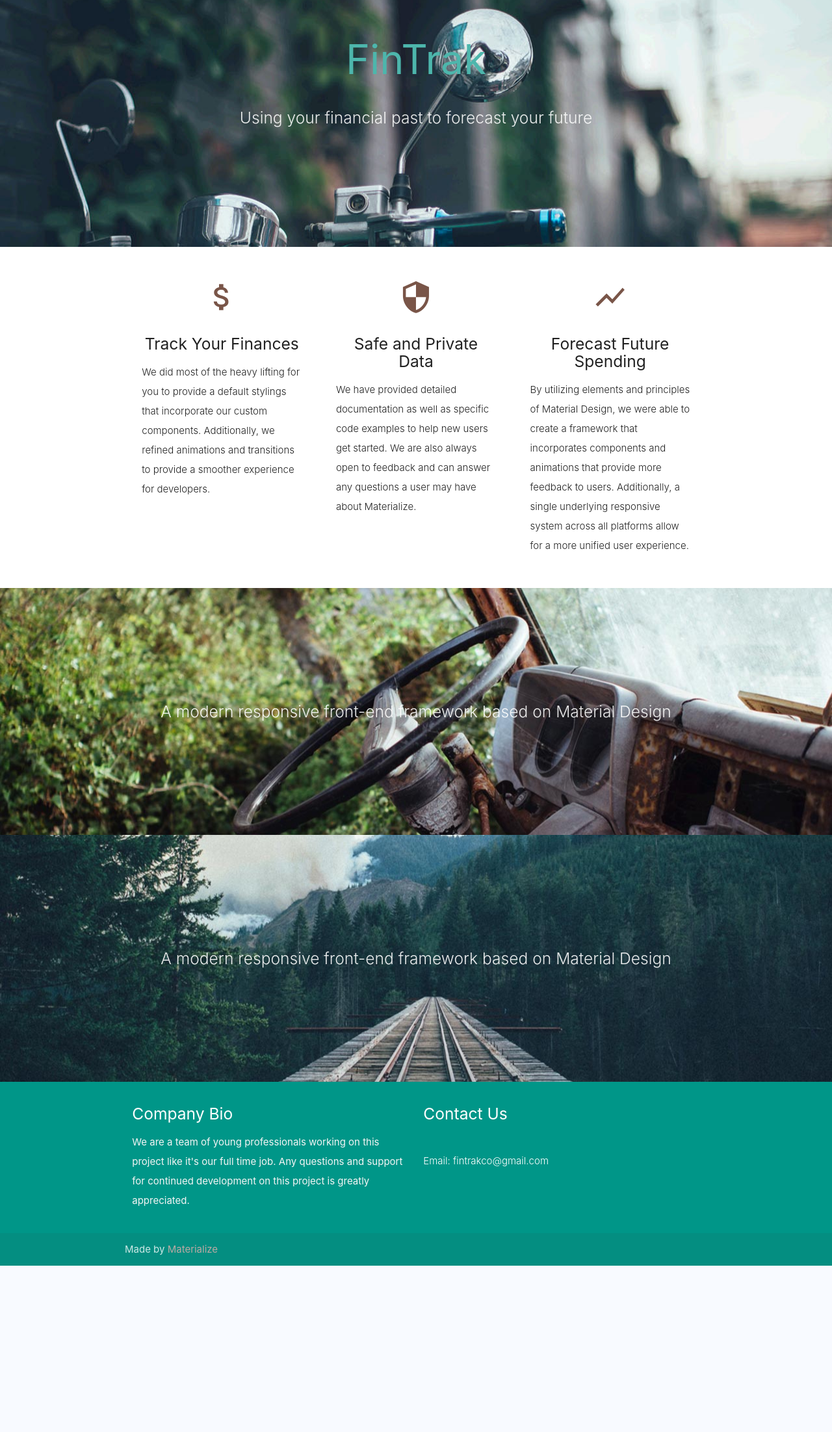
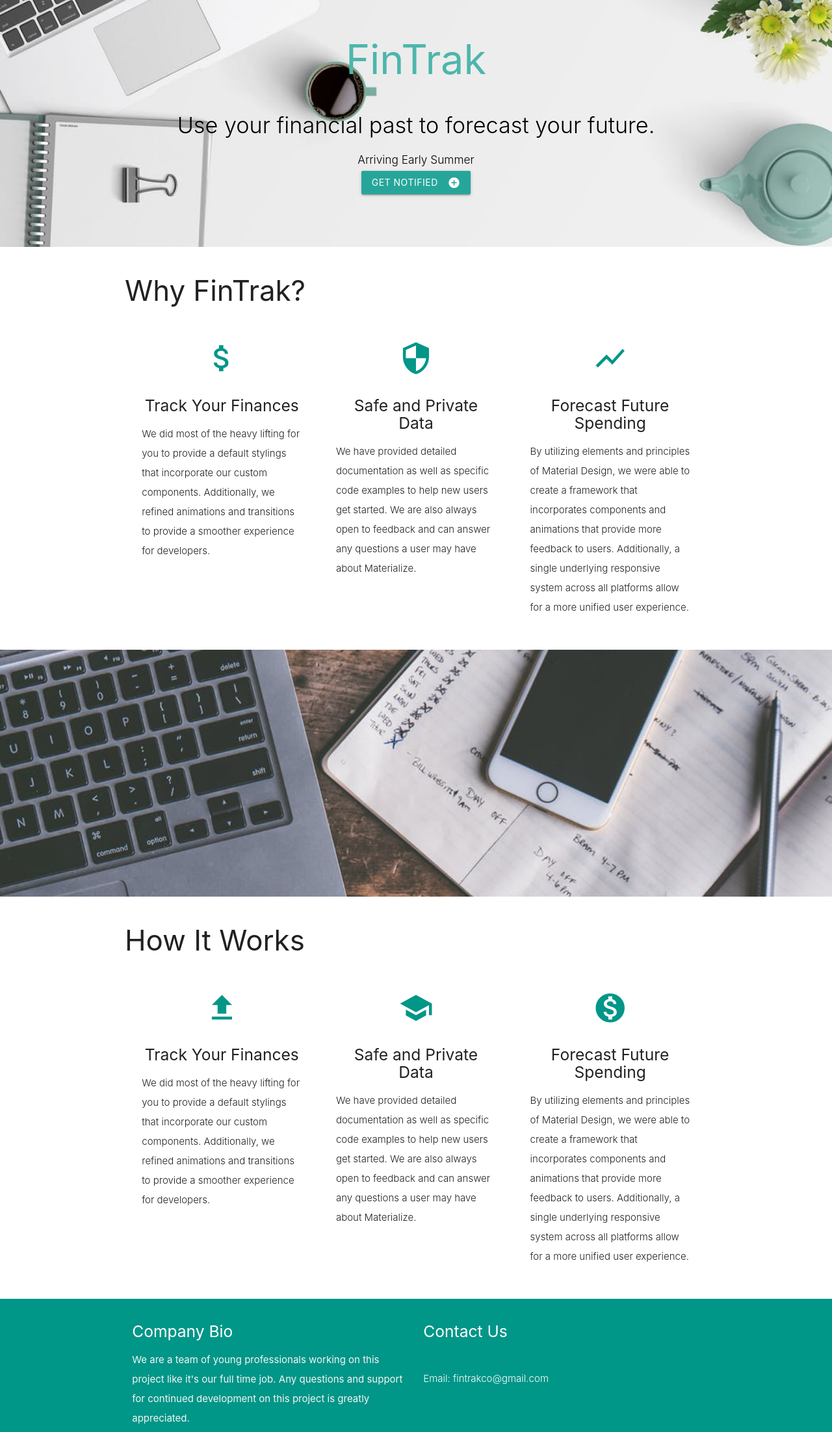
Before and after one commit to frankiecancino/FinTrak, a Flask app: page / in a window 1280 px wide. Shown: the top 2204 px of the page at 65% size. Before the commit the page ends 1948 px from the top, so only its background shows below. Run offline with Flask 2, Linux system fonts and the light colour scheme; some libraries are stand-ins or nearby versions.

Commit message:
adding changes

```diff
--- a/app/templates/index.html
+++ b/app/templates/index.html
@@ -17,16 +17,20 @@
   <div id="index-banner" class="parallax-container">
     <div class="section no-pad-bot">
       <div class="container">
-        <br><br>
-        <h1 class="header center teal-text text-lighten-2">FinTrak</h1>
         <div class="row center">
-          <h5 class="header col s12 light">Using your financial past to forecast your future</h5>
+          <br><br><br>
+          <h1 class="header center teal-text text-lighten-2">FinTrak</h1>
+          <h4 class="header col s12 black-text light">Use your financial past to forecast your future.</h4>
+          <div class="row center">
+            <h6 class="header col s12 black-text light">Arriving Early Summer</h6>
+            <a class="waves-effect waves-light btn"><i class="material-icons right">add_circle</i>Get Notified</a>
+          </div>
         </div>
         <br><br>
 
       </div>
     </div>
-    <div class="parallax"><img src="background1.jpg" alt="Unsplashed background img 1"></div>
+    <div class="parallax"><img src="background1.jpg" alt="img 1"></div>
   </div>
 
 
@@ -35,9 +39,10 @@
 
       <!--   Icon Section   -->
       <div class="row">
+        <h3>Why FinTrak?</h3>
         <div class="col s12 m4">
           <div class="icon-block">
-            <h2 class="center brown-text"><i class="material-icons">attach_money</i></h2>
+            <h2 class="center teal-text"><i class="material-icons">attach_money</i></h2>
             <h5 class="center">Track Your Finances</h5>
 
             <p class="light">We did most of the heavy lifting for you to provide a default stylings that incorporate our custom components. Additionally, we refined animations and transitions to provide a smoother experience for developers.</p>
@@ -46,7 +51,7 @@
 
         <div class="col s12 m4">
           <div class="icon-block">
-            <h2 class="center brown-text"><i class="material-icons">security</i></h2>
+            <h2 class="center teal-text"><i class="material-icons">security</i></h2>
             <h5 class="center">Safe and Private Data</h5>
 
             <p class="light">We have provided detailed documentation as well as specific code examples to help new users get started. We are also always open to feedback and can answer any questions a user may have about Materialize.</p>
@@ -55,7 +60,7 @@
 
         <div class="col s12 m4">
           <div class="icon-block">
-            <h2 class="center brown-text"><i class="material-icons">show_chart</i></h2>
+            <h2 class="center teal-text"><i class="material-icons">show_chart</i></h2>
             <h5 class="center">Forecast Future Spending</h5>
 
             <p class="light">By utilizing elements and principles of Material Design, we were able to create a framework that incorporates components and animations that provide more feedback to users. Additionally, a single underlying responsive system across all platforms allow for a more unified user experience.</p>
@@ -68,25 +73,44 @@
 
 
   <div class="parallax-container valign-wrapper">
-    <div class="section no-pad-bot">
-      <div class="container">
-        <div class="row center">
-          <h5 class="header col s12 light">A modern responsive front-end framework based on Material Design</h5>
-        </div>
-      </div>
-    </div>
     <div class="parallax"><img src="background2.jpg" alt="Unsplashed background img 2"></div>
   </div>
 
-  <div class="parallax-container valign-wrapper">
-    <div class="section no-pad-bot">
-      <div class="container">
-        <div class="row center">
-          <h5 class="header col s12 light">A modern responsive front-end framework based on Material Design</h5>
+  <div class="container">
+    <div class="section">
+
+      <!--   Icon Section   -->
+      <div class="row">
+        <h3>How It Works</h3>
+        <div class="col s12 m4">
+          <div class="icon-block">
+            <h2 class="center teal-text"><i class="material-icons">file_upload</i></h2>
+            <h5 class="center">Track Your Finances</h5>
+
+            <p class="light">We did most of the heavy lifting for you to provide a default stylings that incorporate our custom components. Additionally, we refined animations and transitions to provide a smoother experience for developers.</p>
+          </div>
+        </div>
+
+        <div class="col s12 m4">
+          <div class="icon-block">
+            <h2 class="center teal-text"><i class="material-icons">school</i></h2>
+            <h5 class="center">Safe and Private Data</h5>
+
+            <p class="light">We have provided detailed documentation as well as specific code examples to help new users get started. We are also always open to feedback and can answer any questions a user may have about Materialize.</p>
+          </div>
+        </div>
+
+        <div class="col s12 m4">
+          <div class="icon-block">
+            <h2 class="center teal-text"><i class="material-icons">monetization_on</i></h2>
+            <h5 class="center">Forecast Future Spending</h5>
+
+            <p class="light">By utilizing elements and principles of Material Design, we were able to create a framework that incorporates components and animations that provide more feedback to users. Additionally, a single underlying responsive system across all platforms allow for a more unified user experience.</p>
+          </div>
         </div>
       </div>
+
     </div>
-    <div class="parallax"><img src="background3.jpg" alt="Unsplashed background img 3"></div>
   </div>
 
   <footer class="page-footer teal">
@@ -109,12 +133,6 @@
             </div>
           </ul>
         </div>
-
-      </div>
-    </div>
-    <div class="footer-copyright">
-      <div class="container">
-      Made by <a class="brown-text text-lighten-3" href="http://materializecss.com">Materialize</a>
       </div>
     </div>
   </footer>
```
Also changed, not shown: app/static/background1.jpg, app/static/background2.jpg.
